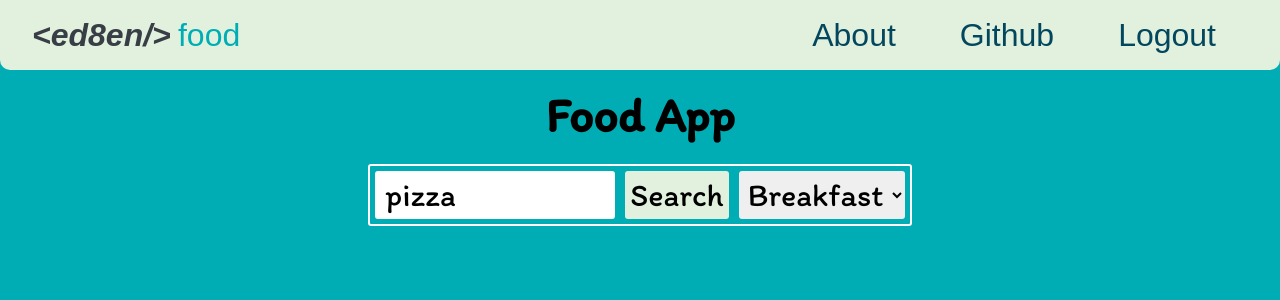
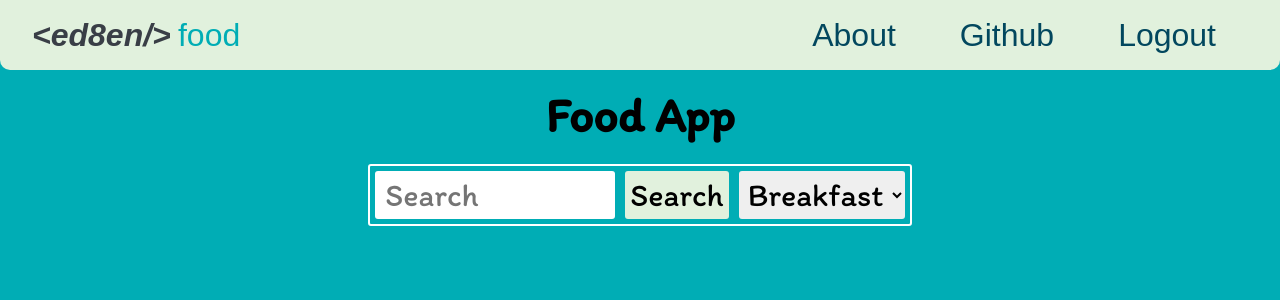
Before and after one commit to edwardBenedict/food-search-app-react-styled-comp, a React (Create React App) app: page /login in a window 1280 px wide. Both pictures are taken after typing "Sample", "Sample123" into the empty fields and a click on the button "Login". Shown: the top 300 px of the page. Built offline with nearby package versions, Linux system fonts and the light colour scheme; a web font is replaced by a local one.

Commit message:
feat: remove default search keyword

```diff
--- a/src/components/recipe/Main.js
+++ b/src/components/recipe/Main.js
@@ -7,7 +7,7 @@ import Header from "../header/Header";
 const mealTypes = ["Breakfast", "Lunch", "Dinner", "Snack", "Teatime"];
 
 const Main = () => {
-  const [query, setQuery] = useState("pizza");
+  const [query, setQuery] = useState("");
   const [recipes, setRecipes] = useState([]);
   const [meal, setMeal] = useState(mealTypes[0].toLowerCase());
 
```
